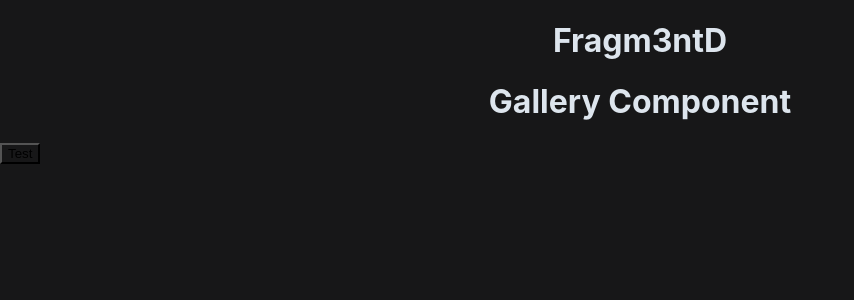
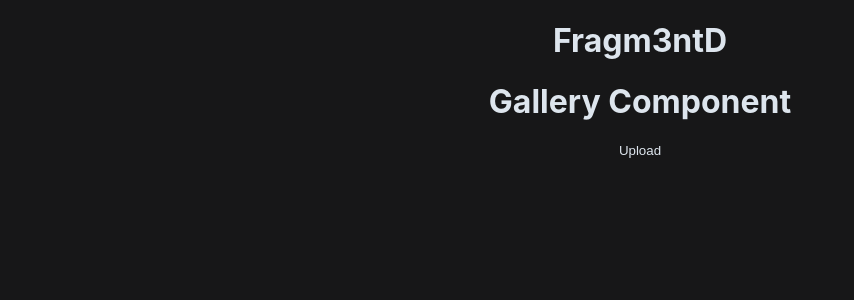
Before and after one commit to REACH47/fragment3D, a React (Create React App) app: page / in a window 1280 px wide. Shown: the top 300 px of the page, without its empty margins (0-854 px from the left). Built offline with nearby package versions, Linux system fonts and the light colour scheme.

Commit message:
finished basic styling on modals. Needs slide up animation.

```diff
--- a/src/Components/UploadButton/UploadButton.jsx
+++ b/src/Components/UploadButton/UploadButton.jsx
@@ -1,13 +1,18 @@
 import React, { useState } from "react";
 import UploadModal from "../UploadModal/UploadModal";
 import useModal from "../../Hooks/useModal";
+import "../UploadButton/UploadButton.scss";
 
 function UploadButton() {
   const { toggle, visible } = useModal();
 
   return (
     <>
-      <button onClick={toggle}>Test</button>
+      <div className="upload-container">
+        <button className="upload-button" onClick={toggle}>
+          Upload
+        </button>
+      </div>
       <UploadModal visible={visible} toggle={toggle} />
     </>
   );
--- /dev/null
+++ b/src/Components/UploadButton/UploadButton.scss
@@ -0,0 +1,11 @@
+.upload-container {
+  display: flex;
+  justify-content: center;
+  align-items: center;
+}
+
+.upload-button {
+  color: #dde5ed;
+  background-color: #171718;
+  border: none;
+}
--- a/src/Components/UploadModal/UploadModal.scss
+++ b/src/Components/UploadModal/UploadModal.scss
@@ -1,14 +1,21 @@
+.modal {
+  display: flex;
+  justify-content: center;
+  align-items: flex-end;
+}
+
 .modal-pop {
   color: #dde5ed;
   background: #171718;
   border: 2px solid #aaa;
   border-radius: 5px;
   z-index: 999;
-  max-width: 420px;
-  margin: auto;
+  width: 80%;
+  height: 73vh;
   padding: 1em 2em 2em;
   position: relative;
 }
+
 .modal-overlay {
   position: fixed;
   top: 0;
@@ -16,7 +23,7 @@
   width: 100%;
   height: 100%;
   z-index: 99;
-  background-color: #000;
+  background-color: #171718;
   opacity: 0.75;
 }
 
```
Also changed, not shown: src/index.css (+2 -5 lines), src/App.scss (line endings or trailing spaces).
